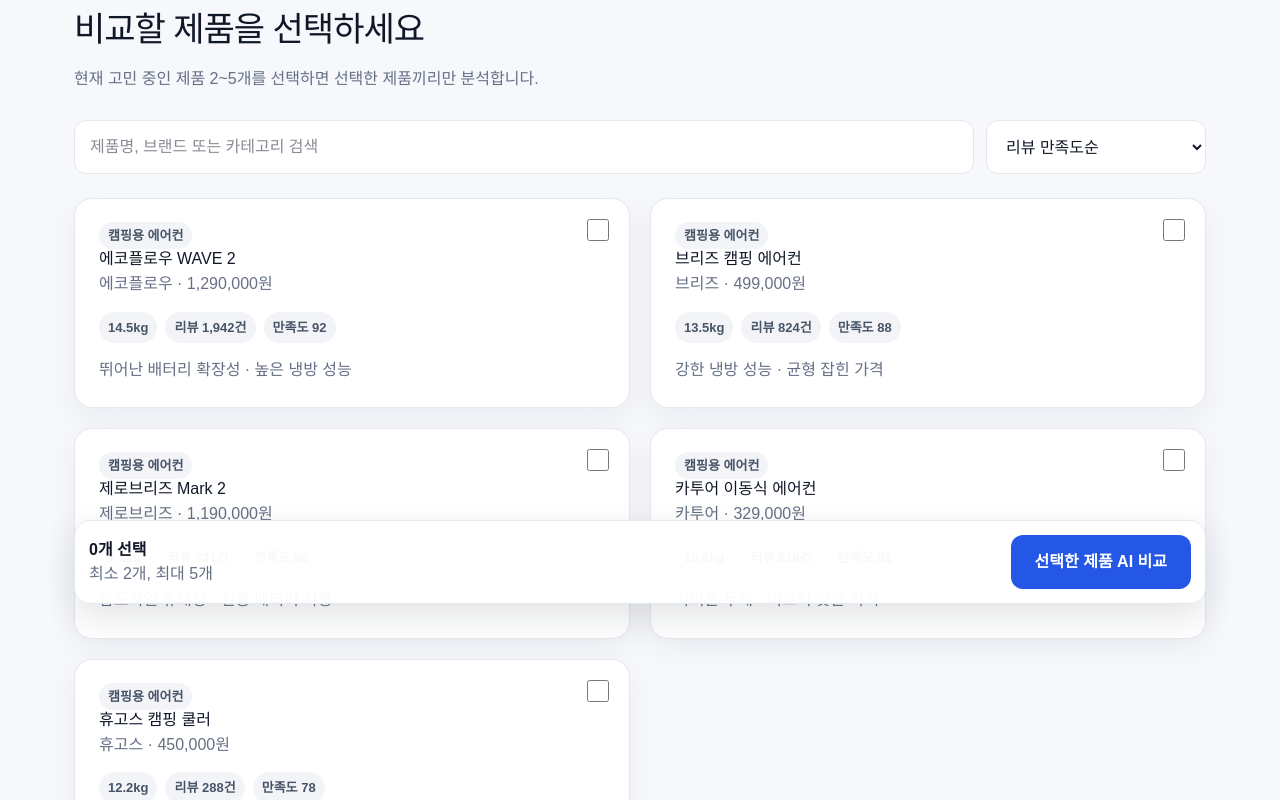
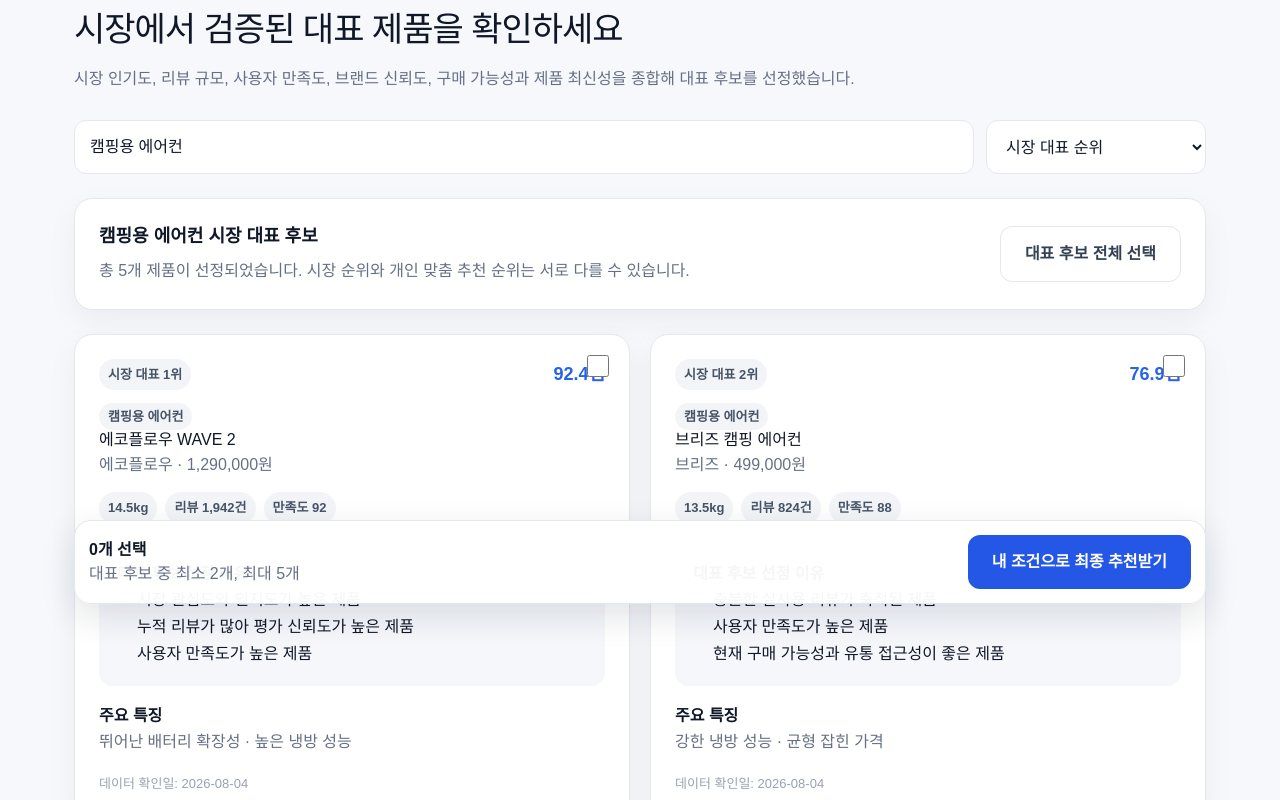
Before and after one commit to lvinjay/project-d, a Next.js app: page /search in a window 1280 px wide. Shown: the part 180-980 px from the top of the page. Built offline with nearby package versions, Linux system fonts and the light colour scheme.

Commit message:
Add market candidate ranking

```diff
--- a/app/search/page.tsx
+++ b/app/search/page.tsx
@@ -4,19 +4,23 @@
 import { useRouter, useSearchParams } from "next/navigation";
 import Header from "../../components/Header";
 import { products } from "../../lib/products";
+import { getMarketCandidates } from "../../lib/marketRanking";
 
 function SearchContent() {
   const router = useRouter();
   const searchParams = useSearchParams();
 
-  const [query, setQuery] = useState(searchParams.get("q") ?? "");
-  const [sort, setSort] = useState("review");
+  const [query, setQuery] = useState(
+    searchParams.get("q") ?? "캠핑용 에어컨",
+  );
+
+  const [sort, setSort] = useState("market");
   const [selected, setSelected] = useState<number[]>([]);
 
-  const visibleProducts = useMemo(() => {
+  const marketProducts = useMemo(() => {
     const normalized = query.trim().toLowerCase();
 
-    const filtered = products.filter((product) => {
+    const matchingProducts = products.filter((product) => {
       if (!normalized) {
         return true;
       }
@@ -32,9 +36,24 @@
       return searchableText.includes(normalized);
     });
 
-    return [...filtered].sort((a, b) => {
+    const category =
+      matchingProducts.length > 0
+        ? matchingProducts[0].category
+        : query.trim();
+
+    const candidates = getMarketCandidates(
+      matchingProducts,
+      category,
+      5,
+    );
+
+    return [...candidates].sort((a, b) => {
       if (sort === "price") {
         return a.price - b.price;
+      }
+
+      if (sort === "review") {
+        return b.reviewScore - a.reviewScore;
       }
 
       if (sort === "cooling") {
@@ -45,7 +64,7 @@
         return b.portability - a.portability;
       }
 
-      return b.reviewScore - a.reviewScore;
+      return b.marketScore - a.marketScore;
     });
   }, [query, sort]);
 
@@ -64,6 +83,10 @@
     });
   }
 
+  function selectAllCandidates() {
+    setSelected(marketProducts.map((product) => product.id));
+  }
+
   function next() {
     if (selected.length < 2) {
       alert("비교할 제품을 2개 이상 선택하세요.");
@@ -78,7 +101,9 @@
       <Header />
 
       <section className="container">
-        <span className="heroBadge">1단계 · 후보 선택</span>
+        <span className="heroBadge">
+          1단계 · 시장 대표 후보
+        </span>
 
         <h1
           className="sectionTitle"
@@ -86,20 +111,23 @@
             marginTop: 18,
           }}
         >
-          비교할 제품을 선택하세요
+          시장에서 검증된 대표 제품을 확인하세요
         </h1>
 
         <p className="sectionLead">
-          현재 고민 중인 제품 2~5개를 선택하면 선택한 제품끼리만
-          분석합니다.
+          시장 인기도, 리뷰 규모, 사용자 만족도, 브랜드 신뢰도,
+          구매 가능성과 제품 최신성을 종합해 대표 후보를 선정했습니다.
         </p>
 
         <div className="toolbar">
           <input
             className="textInput"
             value={query}
-            onChange={(event) => setQuery(event.target.value)}
-            placeholder="제품명, 브랜드 또는 카테고리 검색"
+            onChange={(event) => {
+              setQuery(event.target.value);
+              setSelected([]);
+            }}
+            placeholder="제품군, 제품명 또는 브랜드 검색"
           />
 
           <select
@@ -107,6 +135,7 @@
             value={sort}
             onChange={(event) => setSort(event.target.value)}
           >
+            <option value="market">시장 대표 순위</option>
             <option value="review">리뷰 만족도순</option>
             <option value="price">가격 낮은순</option>
             <option value="cooling">냉방 성능순</option>
@@ -114,7 +143,7 @@
           </select>
         </div>
 
-        {visibleProducts.length === 0 ? (
+        {marketProducts.length === 0 ? (
           <div
             className="card"
             style={{
@@ -123,24 +152,69 @@
               marginTop: 24,
             }}
           >
-            <h2>검색 결과가 없습니다.</h2>
+            <h2>아직 등록된 제품이 없습니다.</h2>
 
             <p className="sectionLead">
-              검색어를 지우거나 다른 제품명, 브랜드, 카테고리를 입력해
-              주세요.
+              현재는 캠핑용 에어컨 제품군만 체험할 수 있습니다.
             </p>
 
             <button
               type="button"
               className="secondaryButton"
-              onClick={() => setQuery("")}
+              onClick={() => {
+                setQuery("캠핑용 에어컨");
+                setSort("market");
+              }}
             >
-              전체 제품 보기
+              캠핑용 에어컨 보기
             </button>
           </div>
         ) : (
+          <>
+            <div
+              className="card"
+              style={{
+                marginTop: 24,
+                marginBottom: 24,
+                padding: 24,
+                display: "flex",
+                justifyContent: "space-between",
+                alignItems: "center",
+                gap: 20,
+                flexWrap: "wrap",
+              }}
+            >
+              <div>
+                <strong
+                  style={{
+                    fontSize: 18,
+                  }}
+                >
+                  {query || "전체 제품"} 시장 대표 후보
+                </strong>
+
+                <p
+                  style={{
+                    margin: "8px 0 0",
+                    color: "#667085",
+                  }}
+                >
+                  총 {marketProducts.length}개 제품이 선정되었습니다.
+                  시장 순위와 개인 맞춤 추천 순위는 서로 다를 수 있습니다.
+                </p>
+              </div>
+
+              <button
+                type="button"
+                className="secondaryButton"
+                onClick={selectAllCandidates}
+              >
+                대표 후보 전체 선택
+              </button>
+            </div>
+
             <div className="productGrid">
-            {visibleProducts.map((product) => {
+              {marketProducts.map((product, index) => {
                 const isSelected = selected.includes(product.id);
 
                 return (
@@ -159,19 +233,48 @@
                       aria-label={`${product.name} 선택`}
                     />
 
-                  <span className="pill">{product.category}</span>
+                    <div
+                      style={{
+                        display: "flex",
+                        justifyContent: "space-between",
+                        alignItems: "center",
+                        gap: 12,
+                        marginBottom: 14,
+                      }}
+                    >
+                      <span className="pill">
+                        시장 대표 {index + 1}위
+                      </span>
+
+                      <strong
+                        style={{
+                          color: "#2563eb",
+                          fontSize: 18,
+                        }}
+                      >
+                        {product.marketScore}점
+                      </strong>
+                    </div>
+
+                    <span className="pill">
+                      {product.category}
+                    </span>
 
                     <h2>{product.name}</h2>
 
                     <p>
-                    {product.brand} · {product.price.toLocaleString()}원
+                      {product.brand} ·{" "}
+                      {product.price.toLocaleString()}원
                     </p>
 
                     <div className="productMeta">
-                    <span className="pill">{product.weightKg}kg</span>
+                      <span className="pill">
+                        {product.weightKg}kg
+                      </span>
 
                       <span className="pill">
-                      리뷰 {product.reviewCount.toLocaleString()}건
+                        리뷰{" "}
+                        {product.reviewCount.toLocaleString()}건
                       </span>
 
                       <span className="pill">
@@ -179,11 +282,63 @@
                       </span>
                     </div>
 
-                  <p>{product.pros.slice(0, 2).join(" · ")}</p>
+                    <div
+                      style={{
+                        marginTop: 20,
+                        padding: 18,
+                        borderRadius: 14,
+                        background: "#f5f7fb",
+                      }}
+                    >
+                      <strong>대표 후보 선정 이유</strong>
+
+                      <ul
+                        style={{
+                          marginBottom: 0,
+                          paddingLeft: 20,
+                          lineHeight: 1.7,
+                        }}
+                      >
+                        {product.marketReasons
+                          .slice(0, 3)
+                          .map((reason) => (
+                            <li key={reason}>{reason}</li>
+                          ))}
+                      </ul>
+                    </div>
+
+                    <div
+                      style={{
+                        marginTop: 18,
+                      }}
+                    >
+                      <strong>주요 특징</strong>
+
+                      <p
+                        style={{
+                          marginBottom: 0,
+                          lineHeight: 1.7,
+                        }}
+                      >
+                        {product.pros.slice(0, 2).join(" · ")}
+                      </p>
+                    </div>
+
+                    <p
+                      style={{
+                        marginTop: 18,
+                        marginBottom: 0,
+                        fontSize: 13,
+                        color: "#98a2b3",
+                      }}
+                    >
+                      데이터 확인일: {product.dataCheckedAt}
+                    </p>
                   </article>
                 );
               })}
             </div>
+          </>
         )}
 
         <div className="stickyAction">
@@ -196,7 +351,7 @@
                 color: "#667085",
               }}
             >
-              최소 2개, 최대 5개
+              대표 후보 중 최소 2개, 최대 5개
             </span>
           </div>
 
@@ -205,7 +360,7 @@
             className="primaryButton"
             onClick={next}
           >
-            선택한 제품 AI 비교
+            내 조건으로 최종 추천받기
           </button>
         </div>
       </section>
@@ -219,8 +374,11 @@
       <Header />
 
       <section className="container emptyState">
-        <h1>제품 목록을 불러오는 중입니다.</h1>
-        <p className="sectionLead">잠시만 기다려 주세요.</p>
+        <h1>시장 대표 제품을 선정하고 있습니다.</h1>
+
+        <p className="sectionLead">
+          시장 지표와 리뷰 데이터를 분석하는 중입니다.
+        </p>
       </section>
     </main>
   );
--- a/data/products.json
+++ b/data/products.json
@@ -15,9 +15,27 @@
     "reviewScore": 88,
     "reviewCount": 824,
     "suitableFor": ["캠핑", "차박"],
-    "pros": ["강한 냉방 성능", "균형 잡힌 가격", "국내 A/S 접근성"],
-    "cons": ["초경량 제품은 아님", "배터리 단독 사용시간은 보통"],
-    "reviewEvidence": ["한낮 텐트 내부 온도를 낮추는 체감이 확실하다는 의견이 많음", "취침 모드에서는 소음이 부담스럽지 않다는 평가가 반복됨"]
+    "pros": [
+      "강한 냉방 성능",
+      "균형 잡힌 가격",
+      "국내 A/S 접근성"
+    ],
+    "cons": [
+      "초경량 제품은 아님",
+      "배터리 단독 사용시간은 보통"
+    ],
+    "reviewEvidence": [
+      "한낮 텐트 내부 온도를 낮추는 체감이 확실하다는 의견이 많음",
+      "취침 모드에서는 소음이 부담스럽지 않다는 평가가 반복됨"
+    ],
+    "popularityScore": 84,
+    "brandTrustScore": 82,
+    "salesRankScore": 80,
+    "availabilityScore": 91,
+    "recencyScore": 88,
+    "dataSource": ["테스트 데이터"],
+    "dataCheckedAt": "2026-08-04",
+    "isDiscontinued": false
   },
   {
     "id": 2,
@@ -35,9 +53,27 @@
     "reviewScore": 81,
     "reviewCount": 516,
     "suitableFor": ["캠핑", "차박"],
-    "pros": ["가벼운 무게", "비교적 낮은 가격", "쉬운 설치"],
-    "cons": ["대형 텐트 냉방에는 한계", "배터리 지속시간이 짧다는 의견"],
-    "reviewEvidence": ["혼자 옮기기 편하고 설치가 단순하다는 평가가 많음", "소형 텐트나 차박 공간에서는 만족도가 높음"]
+    "pros": [
+      "가벼운 무게",
+      "비교적 낮은 가격",
+      "쉬운 설치"
+    ],
+    "cons": [
+      "대형 텐트 냉방에는 한계",
+      "배터리 지속시간이 짧다는 의견"
+    ],
+    "reviewEvidence": [
+      "혼자 옮기기 편하고 설치가 단순하다는 평가가 많음",
+      "소형 텐트나 차박 공간에서는 만족도가 높음"
+    ],
+    "popularityScore": 75,
+    "brandTrustScore": 70,
+    "salesRankScore": 78,
+    "availabilityScore": 89,
+    "recencyScore": 82,
+    "dataSource": ["테스트 데이터"],
+    "dataCheckedAt": "2026-08-04",
+    "isDiscontinued": false
   },
   {
     "id": 3,
@@ -55,9 +91,27 @@
     "reviewScore": 92,
     "reviewCount": 1942,
     "suitableFor": ["캠핑", "차박", "실내 보조냉방"],
-    "pros": ["뛰어난 배터리 확장성", "높은 냉방 성능", "완성도 높은 앱 연동"],
-    "cons": ["높은 가격", "무게와 부피 부담"],
-    "reviewEvidence": ["전용 배터리 조합의 편의성과 지속시간 만족도가 높음", "가격은 높지만 성능과 완성도는 확실하다는 평가가 많음"]
+    "pros": [
+      "뛰어난 배터리 확장성",
+      "높은 냉방 성능",
+      "완성도 높은 앱 연동"
+    ],
+    "cons": [
+      "높은 가격",
+      "무게와 부피 부담"
+    ],
+    "reviewEvidence": [
+      "전용 배터리 조합의 편의성과 지속시간 만족도가 높음",
+      "가격은 높지만 성능과 완성도는 확실하다는 평가가 많음"
+    ],
+    "popularityScore": 94,
+    "brandTrustScore": 93,
+    "salesRankScore": 92,
+    "availabilityScore": 86,
+    "recencyScore": 80,
+    "dataSource": ["테스트 데이터"],
+    "dataCheckedAt": "2026-08-04",
+    "isDiscontinued": false
   },
   {
     "id": 4,
@@ -75,9 +129,27 @@
     "reviewScore": 86,
     "reviewCount": 731,
     "suitableFor": ["캠핑", "차박"],
-    "pros": ["압도적인 휴대성", "전용 배터리 사용", "작은 공간에 적합"],
-    "cons": ["높은 가격", "국내 A/S 접근성 우려"],
-    "reviewEvidence": ["휴대성과 설치 편의성은 경쟁 제품보다 확실히 좋다는 평가", "작은 공간에서는 효과적이지만 넓은 텐트에는 부족할 수 있다는 의견"]
+    "pros": [
+      "압도적인 휴대성",
+      "전용 배터리 사용",
+      "작은 공간에 적합"
+    ],
+    "cons": [
+      "높은 가격",
+      "국내 A/S 접근성 우려"
+    ],
+    "reviewEvidence": [
+      "휴대성과 설치 편의성은 경쟁 제품보다 확실히 좋다는 평가",
+      "작은 공간에서는 효과적이지만 넓은 텐트에는 부족할 수 있다는 의견"
+    ],
+    "popularityScore": 87,
+    "brandTrustScore": 81,
+    "salesRankScore": 84,
+    "availabilityScore": 77,
+    "recencyScore": 76,
+    "dataSource": ["테스트 데이터"],
+    "dataCheckedAt": "2026-08-04",
+    "isDiscontinued": false
   },
   {
     "id": 5,
@@ -95,8 +167,26 @@
     "reviewScore": 78,
     "reviewCount": 288,
     "suitableFor": ["차박", "실내 보조냉방"],
-    "pros": ["합리적인 가격", "단순한 조작", "준수한 기본 성능"],
-    "cons": ["소음 호불호", "배터리 성능이 약함"],
-    "reviewEvidence": ["가격 대비 냉방 체감은 괜찮다는 평가", "강풍 모드 소음이 크다는 의견이 반복됨"]
+    "pros": [
+      "합리적인 가격",
+      "단순한 조작",
+      "준수한 기본 성능"
+    ],
+    "cons": [
+      "소음 호불호",
+      "배터리 성능이 약함"
+    ],
+    "reviewEvidence": [
+      "가격 대비 냉방 체감은 괜찮다는 평가",
+      "강풍 모드 소음이 크다는 의견이 반복됨"
+    ],
+    "popularityScore": 67,
+    "brandTrustScore": 68,
+    "salesRankScore": 65,
+    "availabilityScore": 81,
+    "recencyScore": 74,
+    "dataSource": ["테스트 데이터"],
+    "dataCheckedAt": "2026-08-04",
+    "isDiscontinued": false
   }
 ]
--- /dev/null
+++ b/lib/marketRanking.ts
@@ -0,0 +1,120 @@
+import type { MarketCandidate, Product } from "./types";
+
+function normalizeReviewCount(reviewCount: number, maximumReviewCount: number) {
+  if (maximumReviewCount <= 0) {
+    return 0;
+  }
+
+  return Math.min(100, (reviewCount / maximumReviewCount) * 100);
+}
+
+export function calculateMarketScore(
+  product: Product,
+  maximumReviewCount: number,
+): MarketCandidate {
+  const reviewVolumeScore = normalizeReviewCount(
+    product.reviewCount,
+    maximumReviewCount,
+  );
+
+  const reviewSatisfactionScore = Math.min(
+    100,
+    Math.max(0, product.reviewScore),
+  );
+
+  /*
+   * 시장 대표 후보 점수
+   *
+   * 판매·시장 인기도: 25%
+   * 리뷰 규모: 20%
+   * 리뷰 만족도: 15%
+   * 브랜드 신뢰도: 15%
+   * 구매 가능성: 10%
+   * 제품 최신성: 10%
+   * 판매 순위: 5%
+   */
+  const marketScore =
+    product.popularityScore * 0.25 +
+    reviewVolumeScore * 0.2 +
+    reviewSatisfactionScore * 0.15 +
+    product.brandTrustScore * 0.15 +
+    product.availabilityScore * 0.1 +
+    product.recencyScore * 0.1 +
+    product.salesRankScore * 0.05;
+
+  const marketReasons: string[] = [];
+
+  if (product.popularityScore >= 85) {
+    marketReasons.push("시장 관심도와 인지도가 높은 제품");
+  }
+
+  if (product.reviewCount >= 1000) {
+    marketReasons.push("누적 리뷰가 많아 평가 신뢰도가 높은 제품");
+  } else if (product.reviewCount >= 500) {
+    marketReasons.push("충분한 실사용 리뷰가 축적된 제품");
+  }
+
+  if (product.reviewScore >= 88) {
+    marketReasons.push("사용자 만족도가 높은 제품");
+  }
+
+  if (product.brandTrustScore >= 85) {
+    marketReasons.push("브랜드와 고객지원 신뢰도가 높은 제품");
+  }
+
+  if (product.availabilityScore >= 85) {
+    marketReasons.push("현재 구매 가능성과 유통 접근성이 좋은 제품");
+  }
+
+  if (product.recencyScore >= 85) {
+    marketReasons.push("비교적 최신 제품으로 시장성이 유지되는 제품");
+  }
+
+  if (marketReasons.length === 0) {
+    marketReasons.push("가격과 성능을 포함한 종합 시장 점수가 양호한 제품");
+  }
+
+  return {
+    ...product,
+    marketScore: Math.round(marketScore * 10) / 10,
+    marketReasons,
+  };
+}
+
+export function getMarketCandidates(
+  products: Product[],
+  category?: string,
+  limit = 5,
+): MarketCandidate[] {
+  const normalizedCategory = category?.trim().toLowerCase() ?? "";
+
+  const categoryProducts = products.filter((product) => {
+    if (product.isDiscontinued) {
+      return false;
+    }
+
+    if (!normalizedCategory) {
+      return true;
+    }
+
+    return product.category.toLowerCase().includes(normalizedCategory);
+  });
+
+  const maximumReviewCount = Math.max(
+    1,
+    ...categoryProducts.map((product) => product.reviewCount),
+  );
+
+  return categoryProducts
+    .map((product) =>
+      calculateMarketScore(product, maximumReviewCount),
+    )
+    .sort((a, b) => {
+      if (b.marketScore !== a.marketScore) {
+        return b.marketScore - a.marketScore;
+      }
+
+      return b.reviewCount - a.reviewCount;
+    })
+    .slice(0, limit);
+}
```
Also changed, not shown: lib/types.ts (+26 -0 lines). Lines whose indentation alone changed are shown as unchanged.
